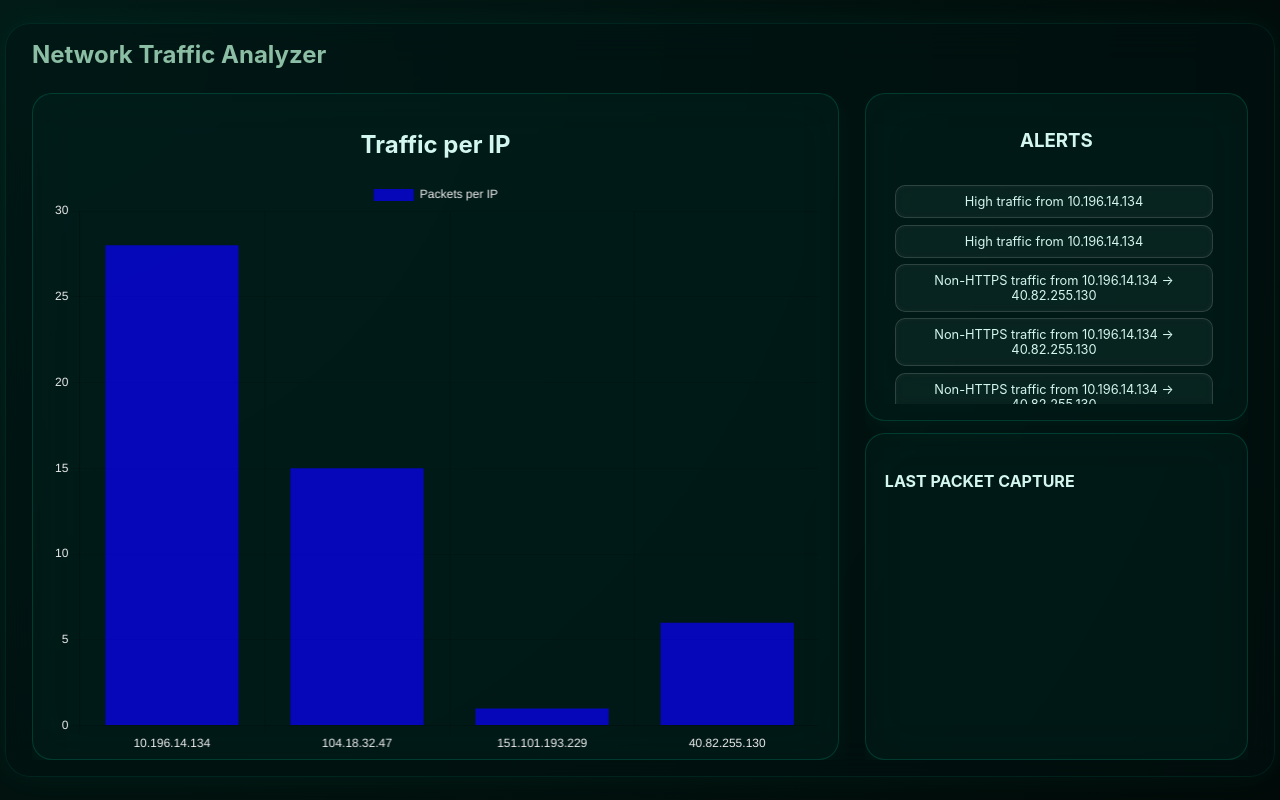
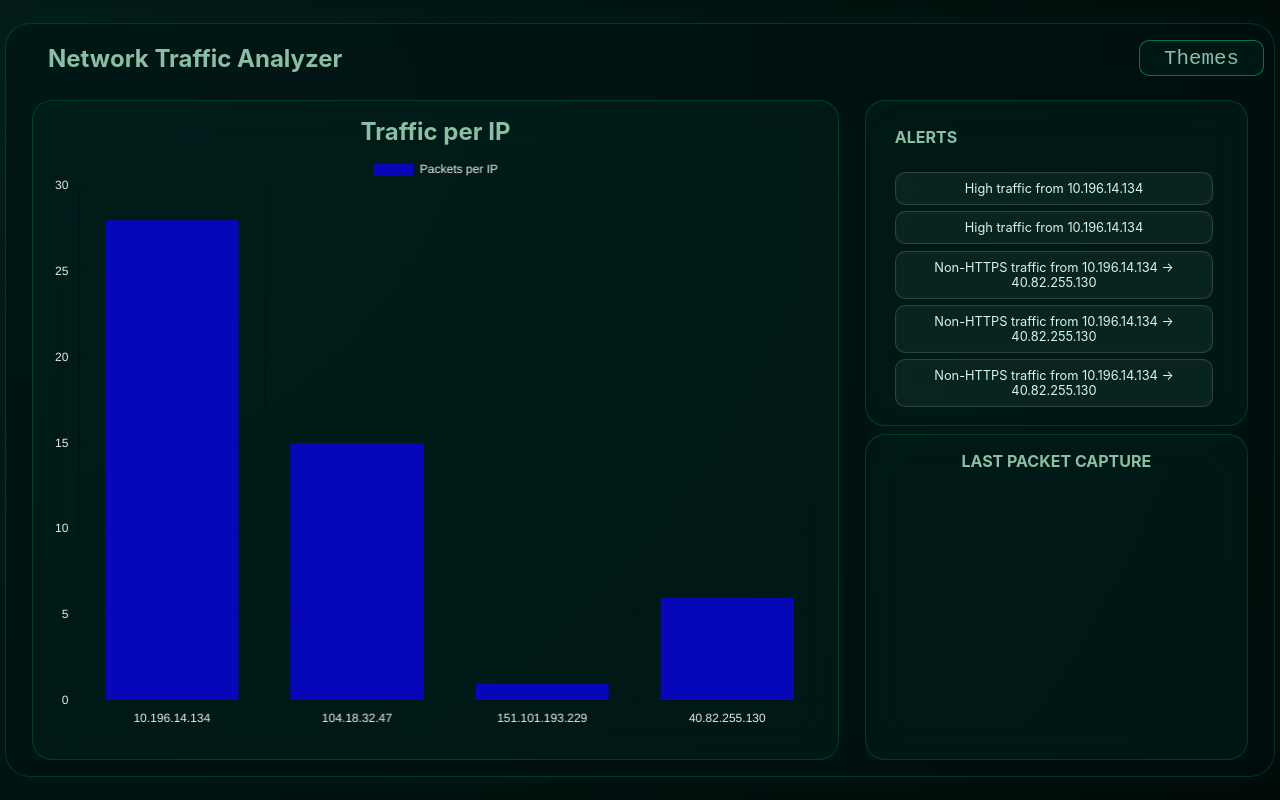
Before and after one commit to esanchez08/Network-Traffic-Analyzer, a Flask app: page / in a window 1280 px wide. Run offline with Flask 3, Linux system fonts and the light colour scheme.

Commit message:
Impelmented a theme switcher for users

```diff
--- a/webapp/static/script.js
+++ b/webapp/static/script.js
@@ -1,3 +1,4 @@
+// ===== NETWORK TRAFFIC ANALYZER =====
 let chart;
 
 async function fetchData() {
@@ -44,3 +45,184 @@ async function fetchData() {
 
 setInterval(fetchData, 3000000);
 fetchData();
+
+
+// ===== THEME SWITCHER DROPDOWN =====
+const themes = {
+  dark: {
+    name: 'Dark Cyber',
+    bodyBg: 'radial-gradient(circle at top left, #021b17, #010a08)',
+    textColor: '#d3f7ef',
+    accentColor: '#8bbea4',
+    containerBg: 'rgba(0, 20, 20, 0.35)',
+    boxBg: 'rgba(0, 40, 35, 0.35)',
+    borderColor: 'rgba(0, 255, 200, 0.15)',
+    borderHover: 'rgba(0, 255, 200, 0.4)',
+    glowColor: 'rgba(0, 255, 200, 0.05)',
+    glowHover: 'rgba(0, 255, 200, 0.1)'
+  },
+  ocean: {
+    name: 'Ocean Blue',
+    bodyBg: 'radial-gradient(circle at top left, #0a1929, #001e3c)',
+    textColor: '#b3e5fc',
+    accentColor: '#64b5f6',
+    containerBg: 'rgba(13, 27, 42, 0.35)',
+    boxBg: 'rgba(21, 47, 78, 0.35)',
+    borderColor: 'rgba(100, 181, 246, 0.15)',
+    borderHover: 'rgba(100, 181, 246, 0.4)',
+    glowColor: 'rgba(100, 181, 246, 0.05)',
+    glowHover: 'rgba(100, 181, 246, 0.1)'
+  },
+  sunset: {
+    name: 'Sunset',
+    bodyBg: 'radial-gradient(circle at top left, #1a0a0f, #0f0506)',
+    textColor: '#ffd1dc',
+    accentColor: '#ff8fa3',
+    containerBg: 'rgba(30, 10, 15, 0.35)',
+    boxBg: 'rgba(45, 20, 30, 0.35)',
+    borderColor: 'rgba(255, 143, 163, 0.15)',
+    borderHover: 'rgba(255, 143, 163, 0.4)',
+    glowColor: 'rgba(255, 143, 163, 0.05)',
+    glowHover: 'rgba(255, 143, 163, 0.1)'
+  },
+  purple: {
+    name: 'Purple Haze',
+    bodyBg: 'radial-gradient(circle at top left, #1a0a2e, #0f0518)',
+    textColor: '#e1d4f7',
+    accentColor: '#b794f4',
+    containerBg: 'rgba(26, 10, 46, 0.35)',
+    boxBg: 'rgba(42, 20, 70, 0.35)',
+    borderColor: 'rgba(183, 148, 244, 0.15)',
+    borderHover: 'rgba(183, 148, 244, 0.4)',
+    glowColor: 'rgba(183, 148, 244, 0.05)',
+    glowHover: 'rgba(183, 148, 244, 0.1)'
+  },
+  forest: {
+    name: 'Forest',
+    bodyBg: 'radial-gradient(circle at top left, #0d1f0d, #040a04)',
+    textColor: '#c8e6c9',
+    accentColor: '#81c784',
+    containerBg: 'rgba(13, 31, 13, 0.35)',
+    boxBg: 'rgba(26, 50, 26, 0.35)',
+    borderColor: 'rgba(129, 199, 132, 0.15)',
+    borderHover: 'rgba(129, 199, 132, 0.4)',
+    glowColor: 'rgba(129, 199, 132, 0.05)',
+    glowHover: 'rgba(129, 199, 132, 0.1)'
+  }
+};
+
+// Apply theme
+function applyTheme(themeName) {
+  const theme = themes[themeName];
+  const root = document.documentElement;
+
+  root.style.setProperty('--body-bg', theme.bodyBg);
+  root.style.setProperty('--text-color', theme.textColor);
+  root.style.setProperty('--accent-color', theme.accentColor);
+  root.style.setProperty('--container-bg', theme.containerBg);
+  root.style.setProperty('--box-bg', theme.boxBg);
+  root.style.setProperty('--border-color', theme.borderColor);
+  root.style.setProperty('--border-hover', theme.borderHover);
+  root.style.setProperty('--glow-color', theme.glowColor);
+  root.style.setProperty('--glow-hover', theme.glowHover);
+
+  // Save to localStorage
+  localStorage.setItem('selectedTheme', themeName);
+
+  // Show theme name briefly
+  showThemeNotification(theme.name);
+}
+
+// Show theme notification
+function showThemeNotification(themeName) {
+  const existing = document.querySelector('.theme-notification');
+  if (existing) existing.remove();
+
+  const notification = document.createElement('div');
+  notification.className = 'theme-notification';
+  notification.textContent = `Theme: ${themeName}`;
+  document.body.appendChild(notification);
+
+  setTimeout(() => notification.classList.add('show'), 10);
+
+  setTimeout(() => {
+    notification.classList.remove('show');
+    setTimeout(() => notification.remove(), 300);
+  }, 1500);
+}
+
+// Create dropdown menu
+function createThemeDropdown() {
+  const dropdown = document.createElement('div');
+  dropdown.className = 'theme-dropdown';
+  dropdown.id = 'themeDropdown';
+
+  Object.keys(themes).forEach(themeKey => {
+    const option = document.createElement('div');
+    option.className = 'theme-option';
+    option.textContent = themes[themeKey].name;
+    option.dataset.theme = themeKey;
+
+    // Check if this is the current theme
+    const savedTheme = localStorage.getItem('selectedTheme') || 'dark';
+    if (themeKey === savedTheme) {
+      option.classList.add('active');
+    }
+
+    option.addEventListener('click', () => {
+      applyTheme(themeKey);
+      // Update active state
+      document.querySelectorAll('.theme-option').forEach(opt => opt.classList.remove('active'));
+      option.classList.add('active');
+      // Close dropdown
+      dropdown.classList.remove('show');
+    });
+
+    dropdown.appendChild(option);
+  });
+
+  document.body.appendChild(dropdown);
+  return dropdown;
+}
+
+// Toggle dropdown
+function toggleDropdown(button, dropdown) {
+  const isVisible = dropdown.classList.contains('show');
+
+  if (isVisible) {
+    dropdown.classList.remove('show');
+  } else {
+    // Position dropdown below button
+    const rect = button.getBoundingClientRect();
+    dropdown.style.top = `${rect.bottom + 10}px`;
+    dropdown.style.right = `${window.innerWidth - rect.right}px`;
+    dropdown.classList.add('show');
+  }
+}
+
+// Initialize theme on page load
+document.addEventListener('DOMContentLoaded', () => {
+  // Load saved theme or use default
+  const savedTheme = localStorage.getItem('selectedTheme') || 'dark';
+  applyTheme(savedTheme);
+
+  // Create dropdown menu
+  const dropdown = createThemeDropdown();
+
+  // Add click event to theme button
+  const themeBtn = document.querySelector('.more-btn');
+  if (themeBtn) {
+    themeBtn.title = 'Change Theme';
+    themeBtn.addEventListener('click', (e) => {
+      e.stopPropagation();
+      toggleDropdown(themeBtn, dropdown);
+    });
+  }
+
+  // Close dropdown when clicking outside
+  document.addEventListener('click', (e) => {
+    if (!e.target.closest('.theme-dropdown') && !e.target.closest('.more-btn')) {
+      dropdown.classList.remove('show');
+    }
+  });
+});
--- a/webapp/static/style.css
+++ b/webapp/static/style.css
@@ -1,7 +1,19 @@
+:root {
+  --body-bg: radial-gradient(circle at top left, #021b17, #010a08);
+  --text-color: #d3f7ef;
+  --accent-color: #8bbea4;
+  --container-bg: rgba(0, 20, 20, 0.35);
+  --box-bg: rgba(0, 40, 35, 0.35);
+  --border-color: rgba(0, 255, 200, 0.15);
+  --border-hover: rgba(0, 255, 200, 0.4);
+  --glow-color: rgba(0, 255, 200, 0.05);
+  --glow-hover: rgba(0, 255, 200, 0.1);
+}
+
 body {
   font-family: 'Inter', sans-serif;
-  background: radial-gradient(circle at top left, #021b17, #010a08);
-  color: #d3f7ef;
+  background: var(--body-bg);
+  color: var(--text-color);
   margin: 0;
   padding: 0;
   text-align: center;
@@ -21,9 +34,9 @@ body {
   max-height: none;
   padding: 2vh 2vw;
   border-radius: 25px;
-  background: rgba(0, 20, 20, 0.35);
-  border: 1px solid rgba(0, 255, 200, 0.08);
-  box-shadow: 0 0 30px rgba(0, 255, 200, 0.05);
+  background: var(--container-bg);
+  border: 1px solid var(--border-color);
+  box-shadow: 0 0 30px var(--glow-color);
   backdrop-filter: blur(20px);
   -webkit-backdrop-filter: blur(20px);
   display: flex;
@@ -31,18 +44,50 @@ body {
   gap: 2vh;
   overflow: visible;
   margin: 2vh 0;
+  transition: all 0.5s ease;
 }
 
+.header {
+  display: flex;
+  justify-content: space-between;
+  align-items: center;
+  width: 100%;
+  padding: 0 1rem;
+  margin-bottom: 1vh;
+}
 
 h1 {
-  align-items: center;
-  margin: 0 0 1vh 0;
+  margin: 0;
   font-size: clamp(1.5rem, 3vh, 2.2rem);
-  color: #8bbea4;
+  color: var(--accent-color);
   text-align: left;
+  flex-shrink: 0;
+  transition: color 0.5s ease;
+}
+
+.more-btn{
+  background: var(--box-bg);
+  border: 1px solid var(--border-hover);
+  border-radius: 10px;
+  min-width: 50px;
+  width: auto;
+  padding: 0 1.5rem;
+  height: 4.5vh;
+  color: var(--accent-color);
+  font-size: 1.3rem;
+  font-family: 'Courier New', Courier, monospace;
+  cursor: pointer;
+  transition: all 0.3s ease;
+  backdrop-filter: blur(10px);
+  -webkit-backdrop-filter: blur(10px);
   flex-shrink: 0;
 }
 
+.more-btn:hover {
+  background: var(--border-hover);
+  transform: scale(1.05);
+  box-shadow: 0 4px 15px var(--glow-hover);
+}
 
 .dashboard {
   display: flex;
@@ -73,39 +117,51 @@ h1 {
 }
 
 .chart-box:hover {
-  border-color: rgba(0, 255, 200, 0.4);
-  box-shadow: 0 8px 30px rgba(0, 255, 200, 0.1);
+  border-color: var(--border-hover);
+  box-shadow: 0 8px 30px var(--glow-hover);
   transform: scale(1.02);
 }
 
+.chart-box h2 {
+  color: var(--accent-color);
+  margin: 0 0 1vh 0;
+  transition: color 0.5s ease;
+}
 
 .right-panel{
   display: flex;
   flex-direction: column;
-  gap: 1.5vh;
+  gap: 1vh;
   flex: 1;
   min-height: 0;
   overflow: hidden;
 }
 
-.h3 {
+h3 {
   text-align: left;
   padding: 10px;
   margin-top: 5px;
   margin: 0;
-  color: #8bbea4;
+  color: var(--accent-color);
   font-size: clamp(1rem, 2vh, 1.2rem);
+  transition: color 0.5s ease;
+}
+
+h4 {
+  color: var(--accent-color);
+  margin: 0;
+  transition: color 0.5s ease;
 }
 
 .alerts-box {
   flex: 1;
   max-width: 350px;
   max-height: 40vh;
-  background: rgba(0, 40, 35, 0.35);
-  border: 1px solid rgba(0, 255, 200, 0.15);
+  background: var(--box-bg);
+  border: 1px solid var(--border-color);
   border-radius: 20px;
   padding: 2vh 1.5vw;
-  box-shadow: 0 8px 25px rgba(0, 255, 200, 0.05);
+  box-shadow: 0 8px 25px var(--glow-color);
   backdrop-filter: blur(25px);
   transition: all 0.3s ease;
   display: flex;
@@ -124,22 +180,22 @@ h1 {
   flex: 1;
   max-width: 350px;
   max-height: 40vh;
-  background: rgba(0, 40, 35, 0.35);
-  border: 1px solid rgba(0, 255, 200, 0.15);
+  background: var(--box-bg);
+  border: 1px solid var(--border-color);
   border-radius: 20px;
   padding: 2vh 1.5vw;
-  box-shadow: 0 8px 25px rgba(0, 255, 200, 0.05);
+  box-shadow: 0 8px 25px var(--glow-color);
   backdrop-filter: blur(25px);
   transition: all 0.3s ease;
   display: flex;
+  flex-direction: column;
   overflow: hidden;
   min-height: 0;
-
 }
 
 .new-box:hover {
-  border-color: rgba(0, 255, 200, 0.4);
-  box-shadow: 0 8px 30px rgba(0, 255, 200, 0.1);
+  border-color: var(--border-hover);
+  box-shadow: 0 8px 30px var(--glow-hover);
   transform: scale(1.02);
 }
 
@@ -150,11 +206,10 @@ ul {
   margin: 0;
   overflow-y: auto;
   flex: 1;
-  scrollbar-width: none; /* Firefox */
-  -ms-overflow-style: none; /* IE and Edge */
+  scrollbar-width: none;
+  -ms-overflow-style: none;
 }
 
-/* Hide scrollbar for Chrome, Safari and Opera */
 ul::-webkit-scrollbar {
   display: none;
 }
--- a/webapp/templates/index.html
+++ b/webapp/templates/index.html
@@ -9,8 +9,10 @@
 </head>
 <body>
   <div class="main-container">
-    <h1>Network Traffic Analyzer</h1>
-
+    <div class="header">
+      <h1>Network Traffic Analyzer</h1>
+      <button class="more-btn">Themes</button>
+    </div>
     <div class="dashboard">
       <div class="chart-box" id="chart-box">
         <h2>Traffic per IP</h2>
```
Also changed, not shown: other parts of webapp/static/style.css (+87 -10 lines), analyzer/data/traffic.json (+12 -25 lines).
